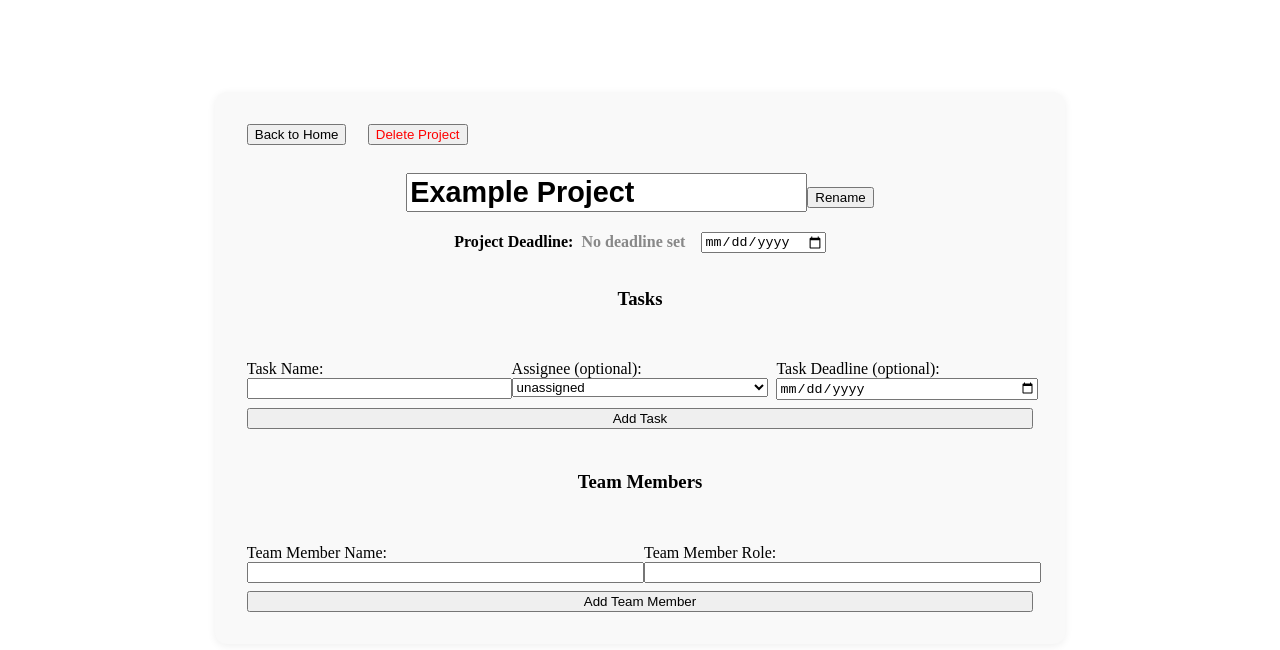
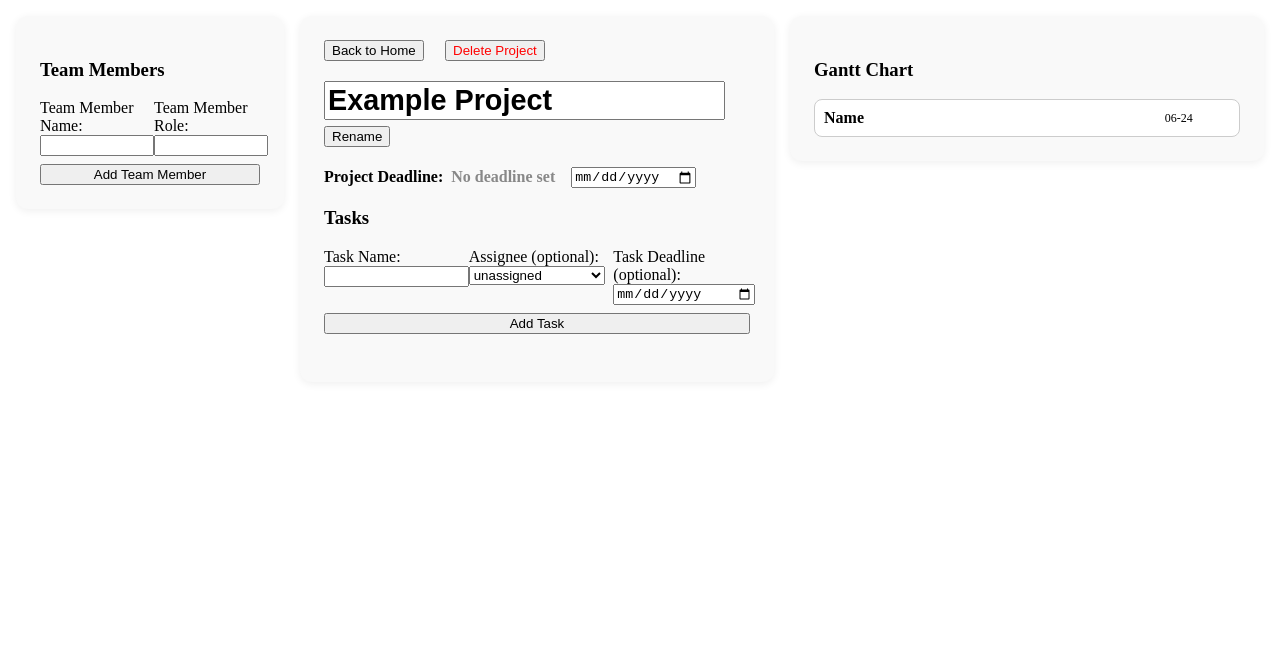
Before and after one commit to KnightNight101/UoR_APP, a React (Create React App) app in the folder frontend/: page / in a window 1280 px wide. Both pictures are taken after a click on the button "Example Project". Shown: the top 650 px of the page. Built offline with nearby package versions, Linux system fonts and the light colour scheme.

Commit message:
The GanttChart component has been added to [`frontend/src/index.js`](frontend/src/index.js:487). The project-specific page should now render correctly with the three-column layout, including the Gantt chart for tasks and subtasks.

```diff
--- a/frontend/src/index.js
+++ b/frontend/src/index.js
@@ -261,8 +261,39 @@ function ProjectDetails({ project, onBack, onHome, onRename, onDelete }) {
   };
 
   return (
-    <div style={{ display: 'flex', justifyContent: 'center', alignItems: 'center', minHeight: '90vh' }}>
-      <div style={{ minWidth: 350, background: '#f9f9f9', padding: 32, borderRadius: 12, boxShadow: '0 2px 8px #0001', display: 'flex', flexDirection: 'column', alignItems: 'center' }}>
+    <div style={{ display: 'flex', justifyContent: 'center', alignItems: 'flex-start', minHeight: '90vh' }}>
+      {/* Column 1: Team Members */}
+      <div style={{ flex: 1, minWidth: 220, background: '#f9f9f9', padding: 24, borderRadius: 12, boxShadow: '0 2px 8px #0001', margin: 8 }}>
+        <h3>Team Members</h3>
+        <ul style={{ width: '100%' }}>
+          {teamMembers.map((member, idx) => (
+            <li key={idx}>{member.name} - {member.role}</li>
+          ))}
+        </ul>
+        <div style={{ display: 'flex', gap: 8, width: '100%', marginBottom: 8 }}>
+          <label style={{ flex: 1 }}>
+            Team Member Name:
+            <input
+              type="text"
+              value={newMember.name}
+              onChange={e => setNewMember({ ...newMember, name: e.target.value })}
+              style={{ width: '100%' }}
+            />
+          </label>
+          <label style={{ flex: 1 }}>
+            Team Member Role:
+            <input
+              type="text"
+              value={newMember.role}
+              onChange={e => setNewMember({ ...newMember, role: e.target.value })}
+              style={{ width: '100%' }}
+            />
+          </label>
+        </div>
+        <button type="button" onClick={handleAddTeamMember} style={{ width: '100%' }}>Add Team Member</button>
+      </div>
+      {/* Column 2: Tasks and Subtasks */}
+      <div style={{ flex: 2, minWidth: 350, background: '#f9f9f9', padding: 24, borderRadius: 12, boxShadow: '0 2px 8px #0001', margin: 8 }}>
         <div style={{ width: '100%', display: 'flex', gap: 8, justifyContent: 'flex-start', marginBottom: 8 }}>
           <button onClick={onHome}>Back to Home</button>
           <button onClick={onDelete} style={{marginLeft: '1em', color: 'red'}}>Delete Project</button>
@@ -445,36 +476,89 @@ function ProjectDetails({ project, onBack, onHome, onRename, onDelete }) {
           </label>
         </div>
         <button type="button" onClick={handleAddTask} style={{ width: '100%', marginBottom: 24 }}>Add Task</button>
-        <h3>Team Members</h3>
-        <ul style={{ width: '100%' }}>
-          {teamMembers.map((member, idx) => (
-            <li key={idx}>{member.name} - {member.role}</li>
-          ))}
-        </ul>
-        <div style={{ display: 'flex', gap: 8, width: '100%', marginBottom: 8 }}>
-          <label style={{ flex: 1 }}>
-            Team Member Name:
-            <input
-              type="text"
-              value={newMember.name}
-              onChange={e => setNewMember({ ...newMember, name: e.target.value })}
-              style={{ width: '100%' }}
-            />
-          </label>
-          <label style={{ flex: 1 }}>
-            Team Member Role:
-            <input
-              type="text"
-              value={newMember.role}
-              onChange={e => setNewMember({ ...newMember, role: e.target.value })}
-              style={{ width: '100%' }}
-            />
-          </label>
-        </div>
-        <button type="button" onClick={handleAddTeamMember} style={{ width: '100%' }}>Add Team Member</button>
+      </div>
+      {/* Column 3: Gantt Chart */}
+      <div style={{ flex: 2, minWidth: 350, background: '#f9f9f9', padding: 24, borderRadius: 12, boxShadow: '0 2px 8px #0001', margin: 8 }}>
+        <h3>Gantt Chart</h3>
+        <GanttChart tasks={tasks} />
       </div>
     </div>
   );
+function GanttChart({ tasks }) {
+  // Flatten tasks and subtasks into a single array with type and parent info
+  const allItems = [];
+  tasks.forEach((task, idx) => {
+    if (task.deadline) {
+      allItems.push({
+        name: task.name,
+        start: task.deadline,
+        end: task.deadline,
+        type: 'Task',
+        parent: null,
+      });
+    }
+    (task.subTasks || []).forEach((sub, subIdx) => {
+      if (sub.deadline) {
+        allItems.push({
+          name: sub.name,
+          start: sub.deadline,
+          end: sub.deadline,
+          type: 'Subtask',
+          parent: task.name,
+        });
+      }
+    });
+  });
+
+  // Find min/max dates for chart range
+  const allDates = allItems.map(i => i.start).filter(Boolean);
+  const minDate = allDates.length ? new Date(Math.min(...allDates.map(d => new Date(d)))) : new Date();
+  const maxDate = allDates.length ? new Date(Math.max(...allDates.map(d => new Date(d)))) : new Date();
+
+  // Generate columns for each date in range
+  const days = [];
+  for (let d = new Date(minDate); d <= maxDate; d.setDate(d.getDate() + 1)) {
+    days.push(new Date(d));
+  }
+
+  return (
+    <div style={{ overflowX: 'auto', border: '1px solid #ccc', borderRadius: 8, background: '#fff', padding: 8 }}>
+      <table style={{ borderCollapse: 'collapse', width: '100%' }}>
+        <thead>
+          <tr>
+            <th style={{ minWidth: 120, textAlign: 'left' }}>Name</th>
+            {days.map((d, i) => (
+              <th key={i} style={{ minWidth: 40, fontWeight: 'normal', fontSize: 12 }}>
+                {d.toISOString().slice(5, 10)}
+              </th>
+            ))}
+          </tr>
+        </thead>
+        <tbody>
+          {allItems.map((item, i) => (
+            <tr key={i}>
+              <td style={{ fontWeight: item.type === 'Task' ? 'bold' : 'normal', paddingLeft: item.type === 'Subtask' ? 24 : 0 }}>
+                {item.name}
+                {item.parent && <span style={{ color: '#888', fontSize: 12 }}> (of {item.parent})</span>}
+              </td>
+              {days.map((d, j) => {
+                const isActive = item.start === d.toISOString().slice(0, 10);
+                return (
+                  <td key={j} style={{
+                    background: isActive ? '#4caf50' : undefined,
+                    border: '1px solid #eee',
+                    height: 18,
+                    minWidth: 40
+                  }} />
+                );
+              })}
+            </tr>
+          ))}
+        </tbody>
+      </table>
+    </div>
+  );
+}
 }
 
 // ... (RootApp unchanged)
```
